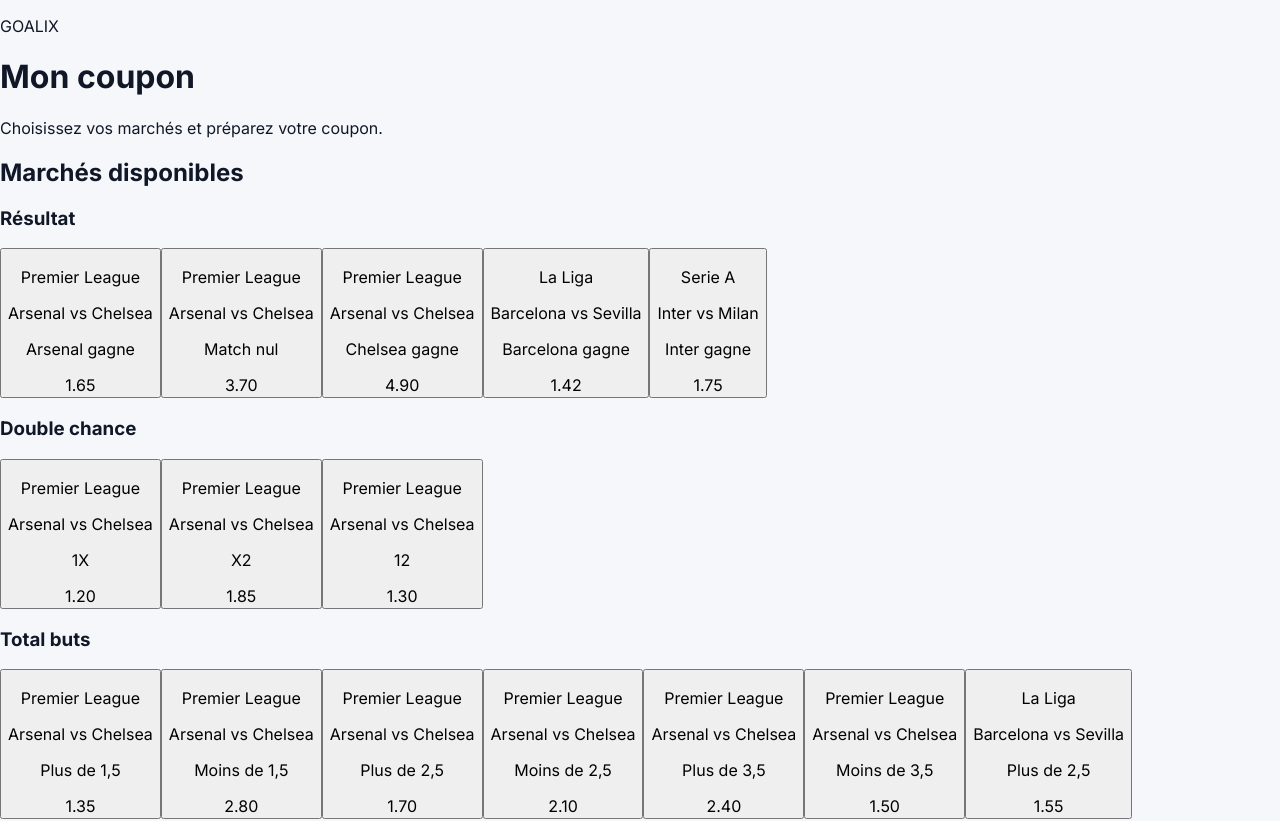
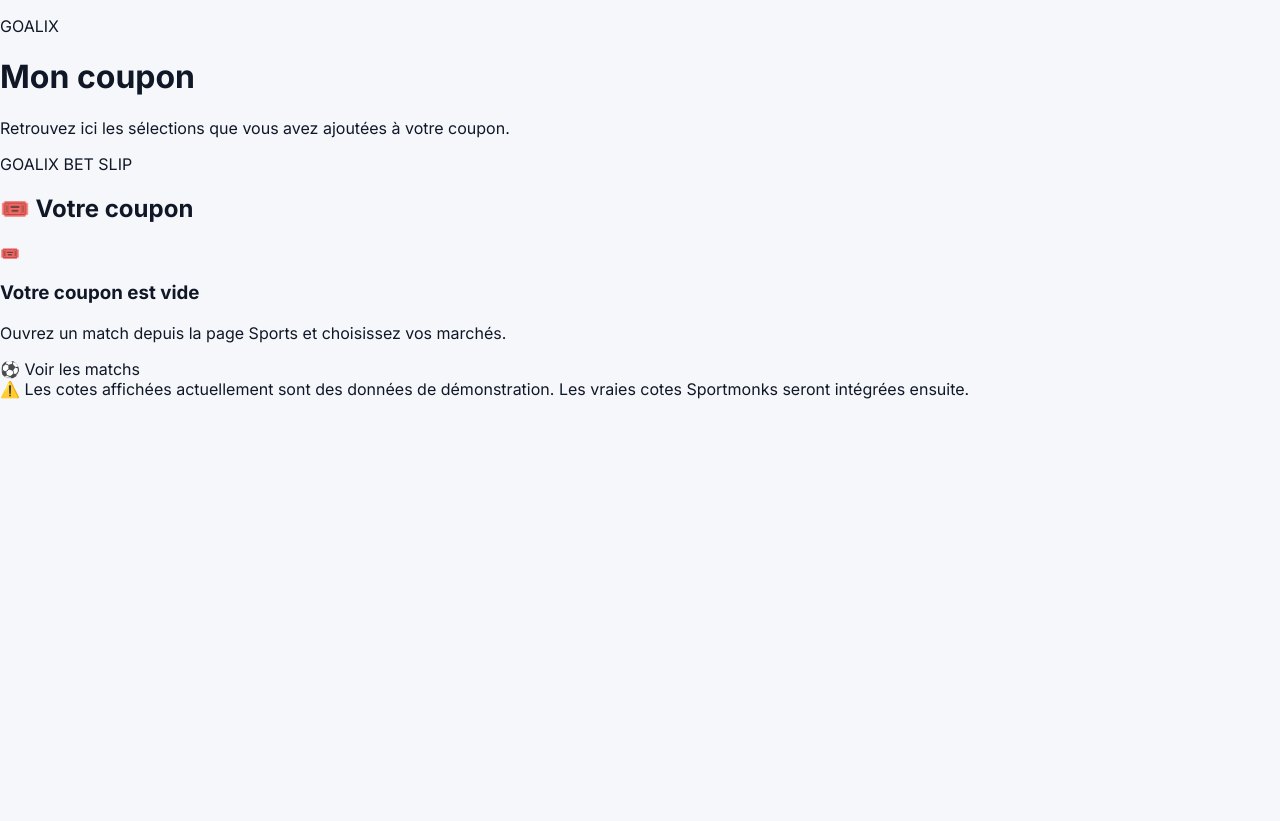
Before and after one commit to AiBetPro/GOALIX, a Next.js app: page /bets in a window 1280 px wide. Shown: the top 821 px of the page. After the commit the page ends 800 px from the top, so only its background shows below. Built offline with nearby package versions, Linux system fonts and the light colour scheme.

Commit message:
Refactor betting page to streamline market selections
Removed hardcoded market selections for Arsenal vs Chelsea and other matches. Simplified coupon code generation and state management for selections and coupon code.

```diff
--- a/app/bets/page.tsx
+++ b/app/bets/page.tsx
@@ -11,177 +11,6 @@
   odds: number;
 };
 
-const markets: Selection[] = [
-  {
-    id: 'arsenal-1',
-    match: 'Arsenal vs Chelsea',
-    league: 'Premier League',
-    market: 'Résultat',
-    choice: 'Arsenal gagne',
-    odds: 1.65,
-  },
-  {
-    id: 'arsenal-x',
-    match: 'Arsenal vs Chelsea',
-    league: 'Premier League',
-    market: 'Résultat',
-    choice: 'Match nul',
-    odds: 3.70,
-  },
-  {
-    id: 'arsenal-2',
-    match: 'Arsenal vs Chelsea',
-    league: 'Premier League',
-    market: 'Résultat',
-    choice: 'Chelsea gagne',
-    odds: 4.90,
-  },
-  {
-    id: 'arsenal-1x',
-    match: 'Arsenal vs Chelsea',
-    league: 'Premier League',
-    market: 'Double chance',
-    choice: '1X',
-    odds: 1.20,
-  },
-  {
-    id: 'arsenal-x2',
-    match: 'Arsenal vs Chelsea',
-    league: 'Premier League',
-    market: 'Double chance',
-    choice: 'X2',
-    odds: 1.85,
-  },
-  {
-    id: 'arsenal-12',
-    match: 'Arsenal vs Chelsea',
-    league: 'Premier League',
-    market: 'Double chance',
-    choice: '12',
-    odds: 1.30,
-  },
-  {
-    id: 'over15',
-    match: 'Arsenal vs Chelsea',
-    league: 'Premier League',
-    market: 'Total buts',
-    choice: 'Plus de 1,5',
-    odds: 1.35,
-  },
-  {
-    id: 'under15',
-    match: 'Arsenal vs Chelsea',
-    league: 'Premier League',
-    market: 'Total buts',
-    choice: 'Moins de 1,5',
-    odds: 2.80,
-  },
-  {
-    id: 'over25',
-    match: 'Arsenal vs Chelsea',
-    league: 'Premier League',
-    market: 'Total buts',
-    choice: 'Plus de 2,5',
-    odds: 1.70,
-  },
-  {
-    id: 'under25',
-    match: 'Arsenal vs Chelsea',
-    league: 'Premier League',
-    market: 'Total buts',
-    choice: 'Moins de 2,5',
-    odds: 2.10,
-  },
-  {
-    id: 'over35',
-    match: 'Arsenal vs Chelsea',
-    league: 'Premier League',
-    market: 'Total buts',
-    choice: 'Plus de 3,5',
-    odds: 2.40,
-  },
-  {
-    id: 'under35',
-    match: 'Arsenal vs Chelsea',
-    league: 'Premier League',
-    market: 'Total buts',
-    choice: 'Moins de 3,5',
-    odds: 1.50,
-  },
-  {
-    id: 'btts-yes',
-    match: 'Arsenal vs Chelsea',
-    league: 'Premier League',
-    market: 'Les deux équipes marquent',
-    choice: 'Oui',
-    odds: 1.62,
-  },
-  {
-    id: 'btts-no',
-    match: 'Arsenal vs Chelsea',
-    league: 'Premier League',
-    market: 'Les deux équipes marquent',
-    choice: 'Non',
-    odds: 2.15,
-  },
-  {
-    id: 'score-10',
-    match: 'Arsenal vs Chelsea',
-    league: 'Premier League',
-    market: 'Score exact',
-    choice: '1 - 0',
-    odds: 7.00,
-  },
-  {
-    id: 'score-11',
-    match: 'Arsenal vs Chelsea',
-    league: 'Premier League',
-    market: 'Score exact',
-    choice: '1 - 1',
-    odds: 6.50,
-  },
-  {
-    id: 'score-20',
-    match: 'Arsenal vs Chelsea',
-    league: 'Premier League',
-    market: 'Score exact',
-    choice: '2 - 0',
-    odds: 7.50,
-  },
-  {
-    id: 'score-21',
-    match: 'Arsenal vs Chelsea',
-    league: 'Premier League',
-    market: 'Score exact',
-    choice: '2 - 1',
-    odds: 8.00,
-  },
-  {
-    id: 'barca',
-    match: 'Barcelona vs Sevilla',
-    league: 'La Liga',
-    market: 'Résultat',
-    choice: 'Barcelona gagne',
-    odds: 1.42,
-  },
-  {
-    id: 'barca-over',
-    match: 'Barcelona vs Sevilla',
-    league: 'La Liga',
-    market: 'Total buts',
-    choice: 'Plus de 2,5',
-    odds: 1.55,
-  },
-  {
-    id: 'inter',
-    match: 'Inter vs Milan',
-    league: 'Serie A',
-    market: 'Résultat',
-    choice: 'Inter gagne',
-    odds: 1.75,
-  },
-];
-
 function generateCode() {
   const chars =
     'ABCDEFGHJKLMNPQRSTUVWXYZ23456789';
@@ -189,11 +18,9 @@
   let result = 'GX-';
 
   for (let i = 0; i < 6; i++) {
-    const position = Math.floor(
-      Math.random() * chars.length
-    );
-
-    result += chars[position];
+    result += chars[
+      Math.floor(Math.random() * chars.length)
+    ];
   }
 
   return result;
@@ -204,32 +31,20 @@
     useState<Selection[]>([]);
 
   const [stake, setStake] = useState('');
-
-  const [couponCode, setCouponCode] =
-    useState('');
-
-  const [copied, setCopied] =
-    useState(false);
-
-  const [validated, setValidated] =
-    useState(false);
+  const [couponCode, setCouponCode] = useState('');
+  const [copied, setCopied] = useState(false);
+  const [validated, setValidated] = useState(false);
 
   useEffect(() => {
     try {
       const saved =
-        localStorage.getItem(
-          'goalix_selections'
-        );
+        localStorage.getItem('goalix_selections');
 
       const savedStake =
-        localStorage.getItem(
-          'goalix_stake'
-        );
+        localStorage.getItem('goalix_stake');
 
       const savedCode =
-        localStorage.getItem(
-          'goalix_coupon_code'
-        );
+        localStorage.getItem('goalix_coupon_code');
 
       if (saved) {
         setSelections(JSON.parse(saved));
@@ -276,8 +91,7 @@
     }
 
     return selections.reduce(
-      (total, item) =>
-        total * item.odds,
+      (total, item) => total * item.odds,
       1
     );
   }, [selections]);
@@ -291,29 +105,6 @@
 
     return value * totalOdds;
   }, [stake, totalOdds]);
-
-  function addSelection(
-    selection: Selection
-  ) {
-    setSelections((current) => {
-      const exists = current.some(
-        (item) =>
-          item.id === selection.id
-      );
-
-      if (exists) {
-        return current;
-      }
-
-      return [...current, selection];
-    });
-
-    if (!couponCode) {
-      setCouponCode(generateCode());
-    }
-
-    setValidated(false);
-  }
 
   function removeSelection(id: string) {
     setSelections((current) =>
@@ -387,12 +178,10 @@
       if (navigator.share) {
         await navigator.share({
           title: 'Coupon GOALIX',
-          text: text,
+          text,
         });
       } else {
-        await navigator.clipboard.writeText(
-          text
-        );
+        await navigator.clipboard.writeText(text);
 
         alert(
           'Coupon copié. Vous pouvez le partager.'
@@ -411,39 +200,33 @@
       return;
     }
 
-    if (
-      !stake ||
-      Number(stake) <= 0
-    ) {
+    if (!stake || Number(stake) <= 0) {
       alert(
         'Veuillez entrer une mise.'
       );
       return;
     }
 
+    if (!couponCode) {
+      setCouponCode(generateCode());
+    }
+
     setValidated(true);
 
     alert(
-      'Coupon ' +
-        couponCode +
-        ' enregistré en mode démonstration.'
+      'Coupon enregistré en mode démonstration.'
     );
   }
 
-  const marketNames = [
-    'Résultat',
-    'Double chance',
-    'Total buts',
-    'Les deux équipes marquent',
-    'Score exact',
-  ];
-
   return (
     <main className="min-h-screen bg-slate-50 pb-24">
-      <div className="mx-auto max-w-4xl px-4 py-8">
 
+      <div className="mx-auto max-w-2xl px-4 py-8">
+
+        {/* HEADER */}
         <header className="mb-8">
-          <p className="text-sm font-bold tracking-widest text-emerald-600">
+
+          <p className="text-sm font-black tracking-widest text-emerald-600">
             GOALIX
           </p>
 
@@ -452,109 +235,27 @@
           </h1>
 
           <p className="mt-2 text-slate-500">
-            Choisissez vos marchés et préparez
-            votre coupon.
+            Retrouvez ici les sélections que
+            vous avez ajoutées à votre coupon.
           </p>
+
         </header>
 
-        <section className="mb-8">
-          <h2 className="mb-4 text-2xl font-black text-slate-950">
-            Marchés disponibles
-          </h2>
-
-          <div className="space-y-5">
-            {marketNames.map(
-              (marketName) => (
-                <div
-                  key={marketName}
-                  className="rounded-3xl bg-white p-5 shadow-sm ring-1 ring-slate-200"
-                >
-                  <h3 className="mb-4 text-lg font-black text-slate-950">
-                    {marketName}
-                  </h3>
-
-                  <div className="space-y-3">
-                    {markets
-                      .filter(
-                        (item) =>
-                          item.market ===
-                          marketName
-                      )
-                      .map(
-                        (item) => {
-                          const selected =
-                            selections.some(
-                              (selection) =>
-                                selection.id ===
-                                item.id
-                            );
-
-                          return (
-                            <button
-                              key={item.id}
-                              type="button"
-                              onClick={() =>
-                                addSelection(
-                                  item
-                                )
-                              }
-                              className={
-                                'w-full rounded-2xl border p-4 text-left transition ' +
-                                (selected
-                                  ? 'border-emerald-500 bg-emerald-50'
-                                  : 'border-slate-200 bg-slate-50')
-                              }
-                            >
-                              <div className="flex items-center justify-between gap-4">
-                                <div>
-                                  <p className="text-xs font-bold text-slate-400">
-                                    {item.league}
-                                  </p>
-
-                                  <p className="mt-1 font-black text-slate-900">
-                                    {item.match}
-                                  </p>
-
-                                  <p className="mt-1 text-sm font-bold text-emerald-600">
-                                    {item.choice}
-                                  </p>
-                                </div>
-
-                                <span
-                                  className={
-                                    'rounded-xl px-4 py-3 font-black ' +
-                                    (selected
-                                      ? 'bg-emerald-600 text-white'
-                                      : 'bg-white text-emerald-600')
-                                  }
-                                >
-                                  {item.odds.toFixed(
-                                    2
-                                  )}
-                                </span>
-                              </div>
-                            </button>
-                          );
-                        }
-                      )}
-                  </div>
-                </div>
-              )
-            )}
-          </div>
-        </section>
-
+        {/* COUPON */}
         <section className="rounded-3xl bg-slate-950 p-5 text-white shadow-xl">
 
-          <div className="flex items-center justify-between">
+          <div className="flex items-center justify-between gap-4">
+
             <div>
+
               <p className="text-xs font-bold tracking-widest text-emerald-400">
-                GOALIX
+                GOALIX BET SLIP
               </p>
 
               <h2 className="mt-1 text-2xl font-black">
                 🎟️ Votre coupon
               </h2>
+
             </div>
 
             {selections.length > 0 && (
@@ -566,38 +267,56 @@
                 Effacer
               </button>
             )}
+
           </div>
 
+          {/* EMPTY */}
           {selections.length === 0 ? (
-            <div className="mt-6 rounded-2xl bg-white/5 p-6 text-center">
-              <p className="text-4xl">
+
+            <div className="mt-6 rounded-2xl bg-white/5 p-8 text-center">
+
+              <div className="text-5xl">
                 🎟️
+              </div>
+
+              <h3 className="mt-4 text-lg font-black">
+                Votre coupon est vide
+              </h3>
+
+              <p className="mt-2 text-sm text-slate-400">
+                Ouvrez un match depuis la page
+                Sports et choisissez vos marchés.
               </p>
 
-              <p className="mt-3 font-bold text-slate-200">
-                Votre coupon est vide.
-              </p>
+              <a
+                href="/dashboard"
+                className="mt-6 inline-block rounded-2xl bg-emerald-500 px-6 py-4 font-black text-white"
+              >
+                ⚽ Voir les matchs
+              </a>
 
-              <p className="mt-2 text-sm text-slate-400">
-                Ajoutez une sélection
-                ci-dessus.
-              </p>
             </div>
+
           ) : (
+
             <div className="mt-6">
 
+              {/* CODE */}
               {couponCode && (
                 <div className="rounded-2xl bg-emerald-500/10 p-4">
+
                   <p className="text-xs font-bold text-slate-400">
                     CODE DU COUPON
                   </p>
 
                   <div className="mt-2 flex flex-wrap items-center justify-between gap-3">
+
                     <p className="text-2xl font-black tracking-widest text-emerald-300">
                       {couponCode}
                     </p>
 
                     <div className="flex gap-2">
+
                       <button
                         type="button"
                         onClick={copyCode}
@@ -610,28 +329,34 @@
 
                       <button
                         type="button"
-                        onClick={
-                          shareCoupon
-                        }
-                        className="rounded-xl bg-emerald-500 px-4 py-3 text-sm font-bold text-white"
+                        onClick={shareCoupon}
+                        className="rounded-xl bg-emerald-500 px-4 py-3 text-sm font-bold"
                       >
                         📤 Partager
                       </button>
+
                     </div>
+
                   </div>
+
                 </div>
               )}
 
+              {/* SELECTIONS */}
               <div className="mt-5 space-y-3">
-                {selections.map(
-                  (item) => (
+
+                {selections.map((item) => (
+
                   <div
                     key={item.id}
                     className="rounded-2xl bg-white/10 p-4"
                   >
+
                     <div className="flex items-center justify-between gap-3">
-                        <div>
-                          <p className="text-xs font-bold text-slate-400">
+
+                      <div className="min-w-0">
+
+                        <p className="text-xs font-bold text-emerald-400">
                           {item.market}
                         </p>
 
@@ -642,47 +367,56 @@
                         <p className="mt-1 text-sm text-slate-300">
                           {item.choice}
                         </p>
+
+                        <p className="mt-1 text-xs text-slate-500">
+                          {item.league}
+                        </p>
+
                       </div>
 
-                        <div className="flex items-center gap-3">
+                      <div className="flex shrink-0 items-center gap-3">
+
                         <span className="font-black text-emerald-300">
-                            {item.odds.toFixed(
-                              2
-                            )}
+                          {item.odds.toFixed(2)}
                         </span>
 
                         <button
                           type="button"
                           onClick={() =>
-                              removeSelection(
-                                item.id
-                              )
+                            removeSelection(item.id)
                           }
                           className="h-9 w-9 rounded-xl bg-red-500/20 text-lg font-black text-red-300"
                         >
                           ×
                         </button>
-                        </div>
-                      </div>
-                    </div>
-                  )
-                )}
+
                       </div>
 
+                    </div>
+
+                  </div>
+
+                ))}
+
+              </div>
+
+              {/* SUMMARY */}
               <div className="mt-5 grid grid-cols-2 gap-3">
+
                 <div className="rounded-2xl bg-white/10 p-4">
+
                   <p className="text-sm text-slate-400">
                     Cote totale
                   </p>
 
                   <p className="mt-1 text-2xl font-black text-emerald-300">
-                    {totalOdds.toFixed(
-                      2
-                    )}
+                    {totalOdds.toFixed(2)}
                   </p>
+
                 </div>
 
                 <div className="rounded-2xl bg-white/10 p-4">
+
                   <p className="text-sm text-slate-400">
                     Sélections
                   </p>
@@ -690,10 +424,14 @@
                   <p className="mt-1 text-2xl font-black">
                     {selections.length}
                   </p>
-                </div>
+
                 </div>
 
+              </div>
+
+              {/* STAKE */}
               <div className="mt-3 rounded-2xl bg-white/10 p-4">
+
                 <label
                   htmlFor="stake"
                   className="text-sm text-slate-400"
@@ -702,17 +440,17 @@
                 </label>
 
                 <div className="mt-2 flex items-center gap-3">
+
                   <input
                     id="stake"
                     type="number"
                     min="0"
                     inputMode="decimal"
                     value={stake}
-                    onChange={(event) =>
-                      setStake(
-                        event.target.value
-                      )
-                    }
+                    onChange={(event) => {
+                      setStake(event.target.value);
+                      setValidated(false);
+                    }}
                     placeholder="500"
                     className="w-full bg-transparent text-3xl font-black text-white outline-none placeholder:text-slate-600"
                   />
@@ -720,10 +458,14 @@
                   <span className="font-black text-emerald-400">
                     FCFA
                   </span>
-                </div>
+
                 </div>
 
+              </div>
+
+              {/* POTENTIAL WIN */}
               <div className="mt-3 rounded-2xl bg-emerald-500 p-5">
+
                 <p className="text-sm font-bold text-emerald-950">
                   Gain potentiel
                 </p>
@@ -737,13 +479,13 @@
                   )}{' '}
                   FCFA
                 </p>
+
               </div>
 
+              {/* VALIDATE */}
               <button
                 type="button"
-                onClick={
-                  validateCoupon
-                }
+                onClick={validateCoupon}
                 className="mt-5 w-full rounded-2xl bg-white py-4 text-lg font-black text-slate-950"
               >
                 {validated
@@ -752,17 +494,21 @@
               </button>
 
             </div>
+
           )}
+
         </section>
 
+        {/* WARNING */}
         <div className="mt-6 rounded-2xl border border-amber-200 bg-amber-50 p-4 text-sm leading-6 text-amber-800">
-          ⚠️ Les cotes présentes ici sont
-          actuellement des données de
-          démonstration. Les vraies cotes
-          Sportmonks seront intégrées ensuite.
+          ⚠️ Les cotes affichées actuellement
+          sont des données de démonstration.
+          Les vraies cotes Sportmonks seront
+          intégrées ensuite.
         </div>
 
       </div>
+
     </main>
   );
 }
```
Lines whose indentation alone changed are shown as unchanged.
